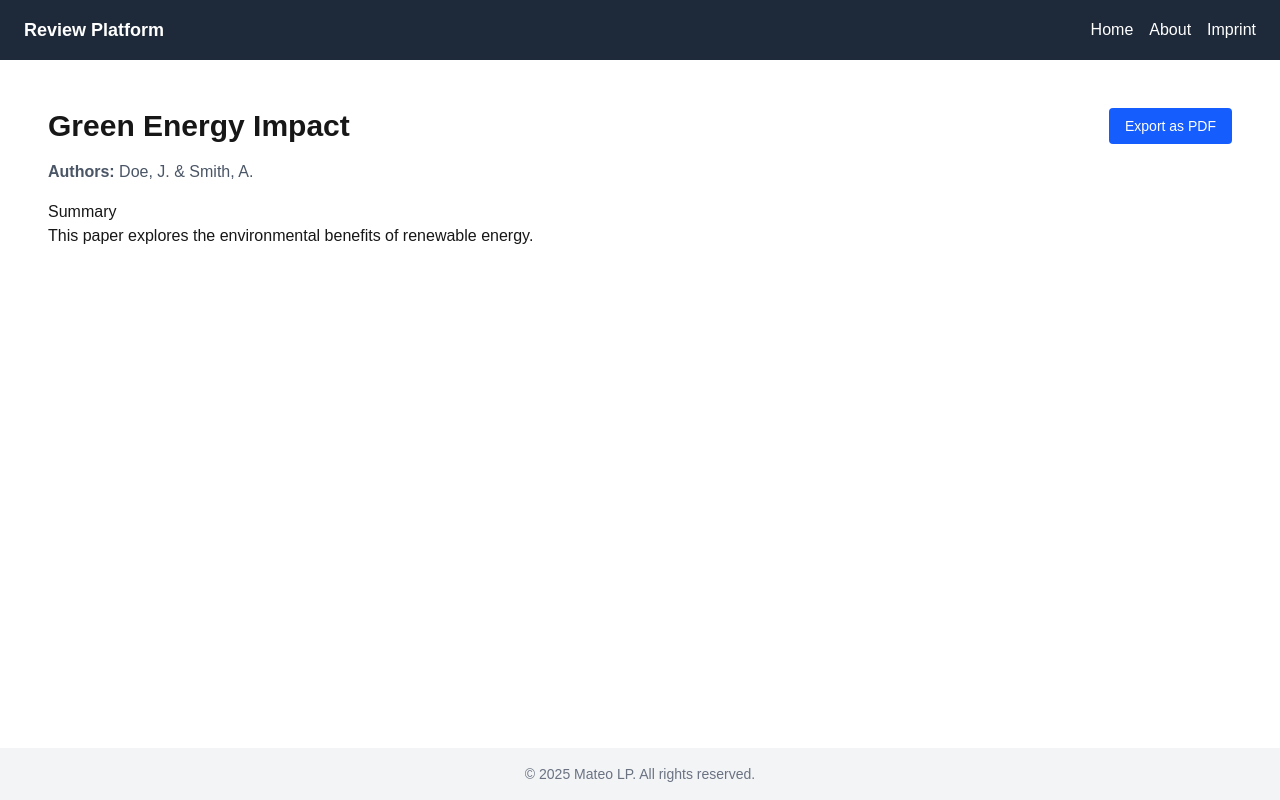
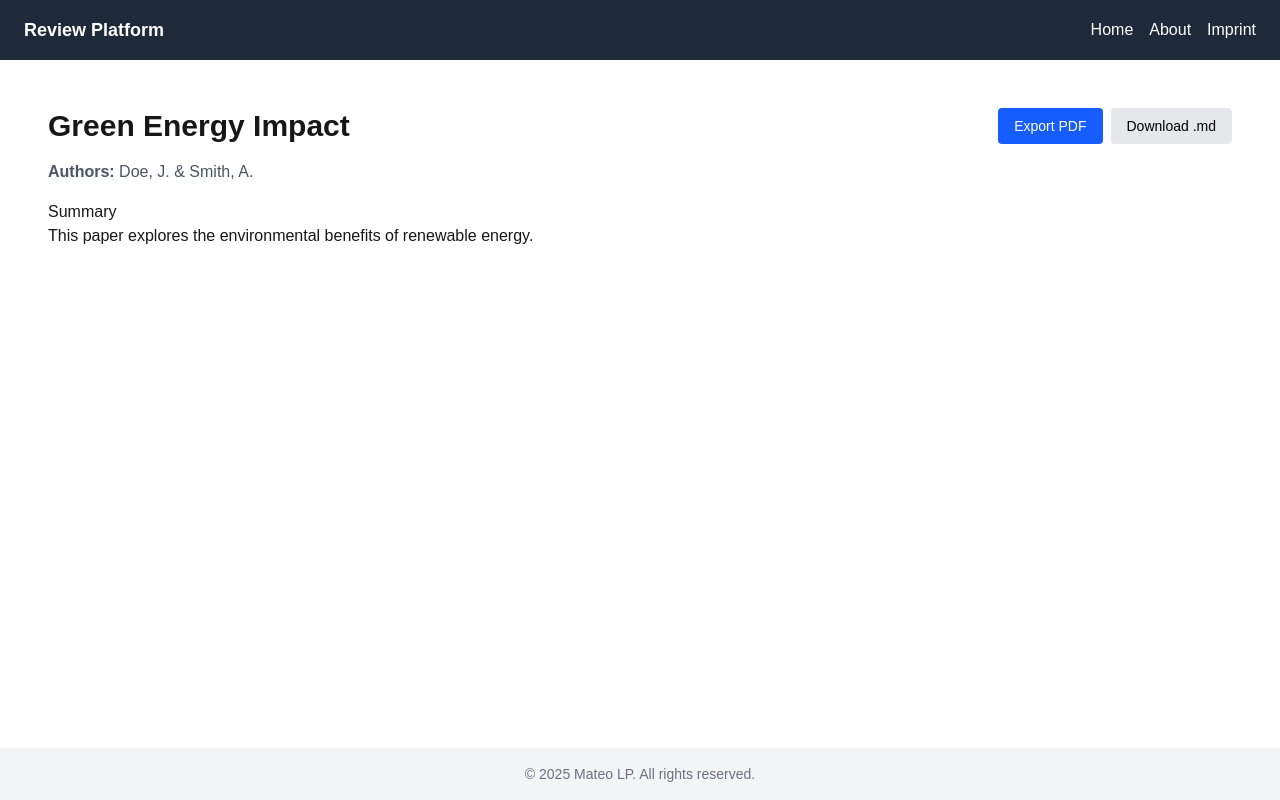
Before and after one commit to MateoLPozo2/reviews_service, a Next.js app: page /mlp/reviews/121/green-energy-impact in a window 1280 px wide. Built offline with nearby package versions, Linux system fonts and the light colour scheme.

Commit message:
Added .md download

```diff
--- a/components/ExportButton.js
+++ b/components/ExportButton.js
@@ -1,29 +1,49 @@
 // components/ExportButton.js
-import { useRef } from 'react';
-
 export default function ExportButton({ filename = 'review', contentRef }) {
-  const handleExport = async () => {
+  const handleExportPDF = async () => {
     if (!contentRef.current) return;
-
     const html2pdf = (await import('html2pdf.js')).default;
 
     const opt = {
-      margin:       0.5,
-      filename:     `${filename}.pdf`,
-      image:        { type: 'jpeg', quality: 0.98 },
-      html2canvas:  { scale: 2 },
-      jsPDF:        { unit: 'in', format: 'letter', orientation: 'portrait' }
+      margin: 0.5,
+      filename: `${filename}.pdf`,
+      image: { type: 'jpeg', quality: 0.98 },
+      html2canvas: { scale: 2 },
+      jsPDF: { unit: 'in', format: 'letter', orientation: 'portrait' }
     };
 
     html2pdf().set(opt).from(contentRef.current).save();
   };
 
+  const handleExportMarkdown = () => {
+    if (!contentRef.current) return;
+
+    const markdownText = contentRef.current.innerText;
+    const blob = new Blob([markdownText], { type: 'text/markdown' });
+    const url = URL.createObjectURL(blob);
+
+    const a = document.createElement('a');
+    a.href = url;
+    a.download = `${filename}.md`;
+    a.click();
+
+    URL.revokeObjectURL(url);
+  };
+
   return (
-    <button
-      onClick={handleExport}
-      className="px-4 py-2 text-sm bg-blue-600 text-white rounded hover:bg-blue-700"
-    >
-      Export as PDF
-    </button>
+    <div className="flex gap-2">
+      <button
+        onClick={handleExportPDF}
+        className="px-4 py-2 text-sm bg-blue-600 text-white rounded hover:bg-blue-700"
+      >
+        Export PDF
+      </button>
+      <button
+        onClick={handleExportMarkdown}
+        className="px-4 py-2 text-sm bg-gray-200 text-black rounded hover:bg-gray-300"
+      >
+        Download .md
+      </button>
+    </div>
   );
 }
--- a/components/ReviewMeta.js
+++ b/components/ReviewMeta.js
@@ -1,9 +1,34 @@
-// components/ReviewMeta.js
-export default function ReviewMeta({ createdAt, updatedAt, createdBy, updatedBy }) {
+// /components/ReviewMeta.js
+import ExportButton from "@/components/ExportButton";
+import { format } from "date-fns";
+
+function ReviewMeta({ review }) {
   return (
-    <div className="text-xs text-gray-500 mt-1">
-      <p>Created: {createdAt} by {createdBy}</p>
-      <p>Updated: {updatedAt} by {updatedBy}</p>
+    <div className="flex flex-col sm:flex-row sm:items-center sm:justify-between mt-2 mb-4 text-sm text-gray-600 border-b pb-3">
+      <div className="space-y-1">
+        <p><strong>Authors:</strong> {review.authors}</p>
+        <p>
+          <strong>Created:</strong> {format(new Date(review.createdAt), 'PPP')}
+          {" · "}
+          <strong>Updated:</strong> {format(new Date(review.updatedAt), 'PPP')}
+        </p>
+        <div className="flex flex-wrap gap-1">
+          {review.labels.map(label => (
+            <span
+              key={label}
+              className="px-2 py-0.5 bg-gray-200 text-gray-800 rounded-full text-xs"
+            >
+              {label}
+            </span>
+          ))}
+        </div>
+      </div>
+
+      <div className="mt-3 sm:mt-0">
+        <ExportButton review={review} />
+      </div>
     </div>
   );
 }
+
+export default ReviewMeta;
```
